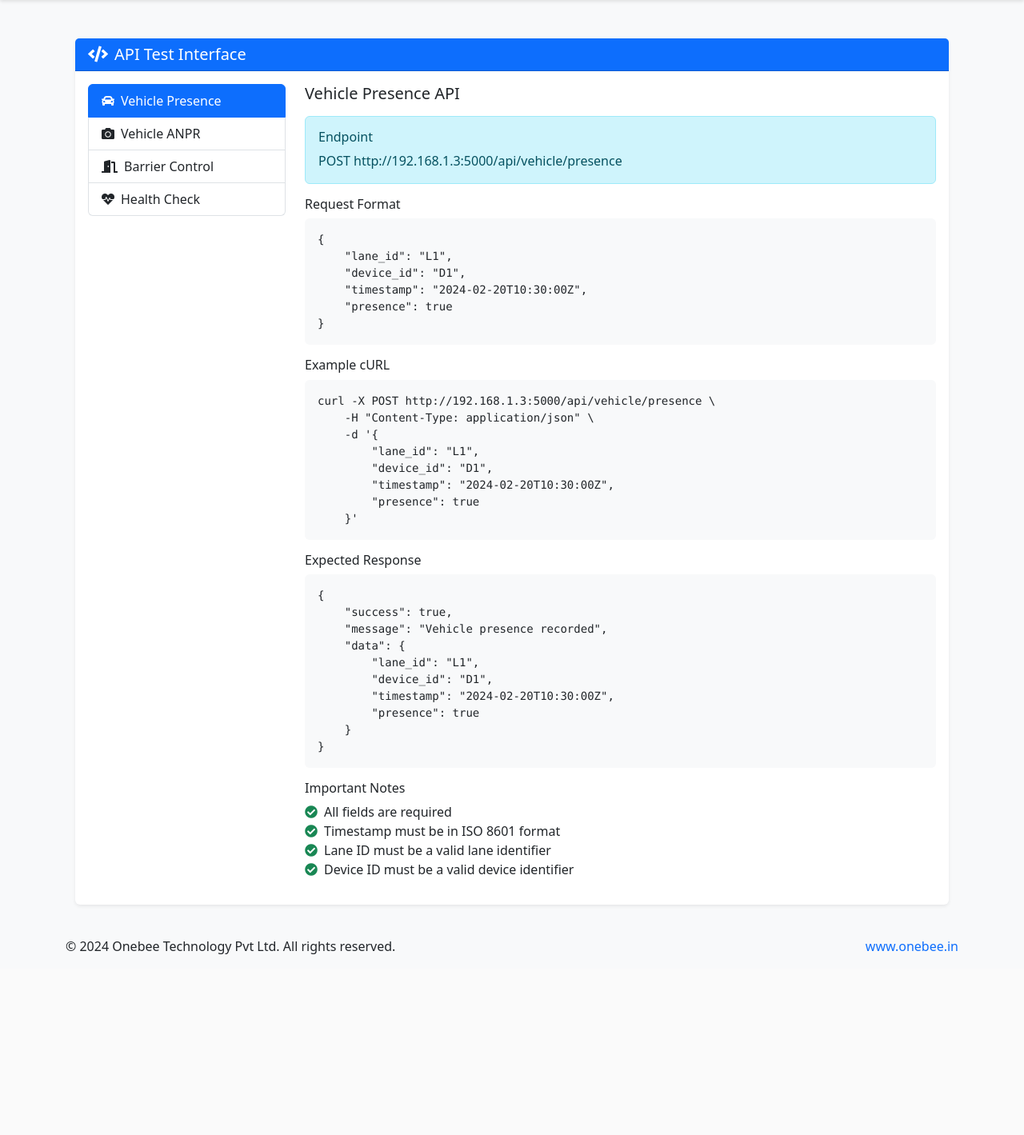
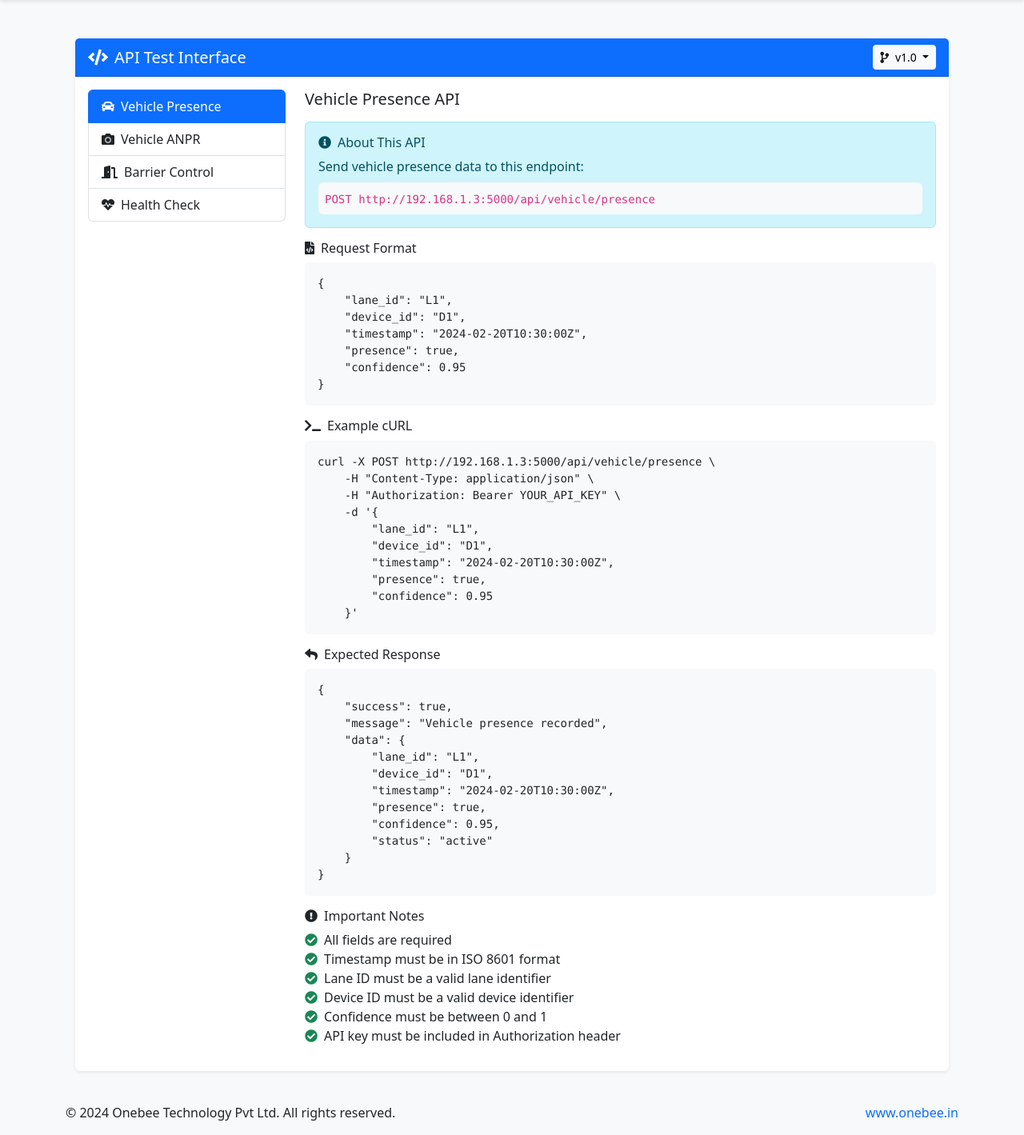
Before and after one commit to karthiknexoplus/Onebee, a Flask app: page /api-test in a window 1280 px wide. Shown: the part 80-1499 px from the top of the page at 80% size. Before the commit the page ends 1273 px from the top, so only its background shows below. Run offline with Flask 3, Linux system fonts and the light colour scheme; a user stored in the database is signed in; some libraries are stand-ins or nearby versions.

Commit message:
docs: enhance API documentation with better formatting and additional details

```diff
--- a/templates/api_test.html
+++ b/templates/api_test.html
@@ -7,10 +7,19 @@
     <div class="row">
         <div class="col-md-12">
             <div class="card">
-                <div class="card-header bg-primary text-white">
+                <div class="card-header bg-primary text-white d-flex justify-content-between align-items-center">
                     <h5 class="card-title mb-0">
                         <i class="fas fa-code me-2"></i>API Test Interface
                     </h5>
+                    <div class="dropdown">
+                        <button class="btn btn-light btn-sm dropdown-toggle" type="button" id="apiVersionDropdown" data-bs-toggle="dropdown">
+                            <i class="fas fa-code-branch me-2"></i>v1.0
+                        </button>
+                        <ul class="dropdown-menu dropdown-menu-end">
+                            <li><a class="dropdown-item" href="#" data-version="v1.0">v1.0 (Current)</a></li>
+                            <li><a class="dropdown-item" href="#" data-version="v0.9">v0.9 (Legacy)</a></li>
+                        </ul>
+                    </div>
                 </div>
                 <div class="card-body">
                     <div class="row">
@@ -35,31 +44,37 @@
                                 <div class="api-section" id="vehicle-presence">
                                     <h5 class="mb-3">Vehicle Presence API</h5>
                                     <div class="alert alert-info">
-                                        <h6 class="alert-heading">Endpoint</h6>
-                                        <p class="mb-0">POST http://192.168.1.3:5000/api/vehicle/presence</p>
+                                        <h6 class="alert-heading"><i class="fas fa-info-circle me-2"></i>About This API</h6>
+                                        <p class="mb-0">Send vehicle presence data to this endpoint:</p>
+                                        <div class="bg-light p-2 rounded mt-2">
+                                            <code>POST http://192.168.1.3:5000/api/vehicle/presence</code>
+                                        </div>
                                     </div>
                                     <div class="mb-3">
-                                        <h6>Request Format</h6>
+                                        <h6><i class="fas fa-file-code me-2"></i>Request Format</h6>
                                         <pre class="bg-light p-3 rounded"><code>{
     "lane_id": "L1",
     "device_id": "D1",
     "timestamp": "2024-02-20T10:30:00Z",
-    "presence": true
+    "presence": true,
+    "confidence": 0.95
 }</code></pre>
                                     </div>
                                     <div class="mb-3">
-                                        <h6>Example cURL</h6>
+                                        <h6><i class="fas fa-terminal me-2"></i>Example cURL</h6>
                                         <pre class="bg-light p-3 rounded"><code>curl -X POST http://192.168.1.3:5000/api/vehicle/presence \
     -H "Content-Type: application/json" \
+    -H "Authorization: Bearer YOUR_API_KEY" \
     -d '{
         "lane_id": "L1",
         "device_id": "D1",
         "timestamp": "2024-02-20T10:30:00Z",
-        "presence": true
+        "presence": true,
+        "confidence": 0.95
     }'</code></pre>
                                     </div>
                                     <div class="mb-3">
-                                        <h6>Expected Response</h6>
+                                        <h6><i class="fas fa-reply me-2"></i>Expected Response</h6>
                                         <pre class="bg-light p-3 rounded"><code>{
     "success": true,
     "message": "Vehicle presence recorded",
@@ -67,17 +82,21 @@
         "lane_id": "L1",
         "device_id": "D1",
         "timestamp": "2024-02-20T10:30:00Z",
-        "presence": true
+        "presence": true,
+        "confidence": 0.95,
+        "status": "active"
     }
 }</code></pre>
                                     </div>
                                     <div class="mb-3">
-                                        <h6>Important Notes</h6>
+                                        <h6><i class="fas fa-exclamation-circle me-2"></i>Important Notes</h6>
                                         <ul class="list-unstyled">
                                             <li><i class="fas fa-check-circle text-success me-2"></i>All fields are required</li>
                                             <li><i class="fas fa-check-circle text-success me-2"></i>Timestamp must be in ISO 8601 format</li>
                                             <li><i class="fas fa-check-circle text-success me-2"></i>Lane ID must be a valid lane identifier</li>
                                             <li><i class="fas fa-check-circle text-success me-2"></i>Device ID must be a valid device identifier</li>
+                                            <li><i class="fas fa-check-circle text-success me-2"></i>Confidence must be between 0 and 1</li>
+                                            <li><i class="fas fa-check-circle text-success me-2"></i>API key must be included in Authorization header</li>
                                         </ul>
                                     </div>
                                 </div>
@@ -85,35 +104,43 @@
                                 <div class="api-section" id="vehicle-anpr" style="display: none;">
                                     <h5 class="mb-3">Vehicle ANPR API</h5>
                                     <div class="alert alert-info">
-                                        <h6 class="alert-heading">Endpoint</h6>
-                                        <p class="mb-0">POST http://192.168.1.3:5000/api/vehicle/anpr</p>
+                                        <h6 class="alert-heading"><i class="fas fa-info-circle me-2"></i>About This API</h6>
+                                        <p class="mb-0">Send ANPR (Automatic Number Plate Recognition) data to this endpoint:</p>
+                                        <div class="bg-light p-2 rounded mt-2">
+                                            <code>POST http://192.168.1.3:5000/api/vehicle/anpr</code>
+                                        </div>
                                     </div>
                                     <div class="mb-3">
-                                        <h6>Request Format</h6>
+                                        <h6><i class="fas fa-file-code me-2"></i>Request Format</h6>
                                         <pre class="bg-light p-3 rounded"><code>{
     "lane_id": "L1",
     "device_id": "D1",
     "timestamp": "2024-02-20T10:30:00Z",
     "image_url": "http://example.com/image.jpg",
     "plate_number": "ABC123",
-    "confidence": 0.95
+    "confidence": 0.95,
+    "vehicle_type": "car",
+    "vehicle_color": "white"
 }</code></pre>
                                     </div>
                                     <div class="mb-3">
-                                        <h6>Example cURL</h6>
+                                        <h6><i class="fas fa-terminal me-2"></i>Example cURL</h6>
                                         <pre class="bg-light p-3 rounded"><code>curl -X POST http://192.168.1.3:5000/api/vehicle/anpr \
     -H "Content-Type: application/json" \
+    -H "Authorization: Bearer YOUR_API_KEY" \
     -d '{
         "lane_id": "L1",
         "device_id": "D1",
         "timestamp": "2024-02-20T10:30:00Z",
         "image_url": "http://example.com/image.jpg",
         "plate_number": "ABC123",
-        "confidence": 0.95
+        "confidence": 0.95,
+        "vehicle_type": "car",
+        "vehicle_color": "white"
     }'</code></pre>
                                     </div>
                                     <div class="mb-3">
-                                        <h6>Expected Response</h6>
+                                        <h6><i class="fas fa-reply me-2"></i>Expected Response</h6>
                                         <pre class="bg-light p-3 rounded"><code>{
     "success": true,
     "message": "ANPR data recorded",
@@ -123,17 +150,25 @@
         "timestamp": "2024-02-20T10:30:00Z",
         "plate_number": "ABC123",
         "confidence": 0.95,
-        "access_granted": true
+        "vehicle_type": "car",
+        "vehicle_color": "white",
+        "access_granted": true,
+        "user_details": {
+            "name": "John Doe",
+            "valid_until": "2024-12-31"
+        }
     }
 }</code></pre>
                                     </div>
                                     <div class="mb-3">
-                                        <h6>Important Notes</h6>
+                                        <h6><i class="fas fa-exclamation-circle me-2"></i>Important Notes</h6>
                                         <ul class="list-unstyled">
                                             <li><i class="fas fa-check-circle text-success me-2"></i>All fields are required</li>
                                             <li><i class="fas fa-check-circle text-success me-2"></i>Timestamp must be in ISO 8601 format</li>
                                             <li><i class="fas fa-check-circle text-success me-2"></i>Image URL must be accessible</li>
                                             <li><i class="fas fa-check-circle text-success me-2"></i>Confidence must be between 0 and 1</li>
+                                            <li><i class="fas fa-check-circle text-success me-2"></i>Vehicle type must be one of: car, truck, bus, motorcycle</li>
+                                            <li><i class="fas fa-check-circle text-success me-2"></i>API key must be included in Authorization header</li>
                                         </ul>
                                     </div>
                                 </div>
@@ -141,31 +176,39 @@
                                 <div class="api-section" id="barrier-control" style="display: none;">
                                     <h5 class="mb-3">Barrier Control API</h5>
                                     <div class="alert alert-info">
-                                        <h6 class="alert-heading">Endpoint</h6>
-                                        <p class="mb-0">POST http://192.168.1.3:5000/api/barrier/control</p>
+                                        <h6 class="alert-heading"><i class="fas fa-info-circle me-2"></i>About This API</h6>
+                                        <p class="mb-0">Send barrier control commands to this endpoint:</p>
+                                        <div class="bg-light p-2 rounded mt-2">
+                                            <code>POST http://192.168.1.3:5000/api/barrier/control</code>
+                                        </div>
                                     </div>
                                     <div class="mb-3">
-                                        <h6>Request Format</h6>
+                                        <h6><i class="fas fa-file-code me-2"></i>Request Format</h6>
                                         <pre class="bg-light p-3 rounded"><code>{
     "lane_id": "L1",
     "device_id": "D1",
     "action": "open",
-    "timestamp": "2024-02-20T10:30:00Z"
+    "timestamp": "2024-02-20T10:30:00Z",
+    "reason": "authorized_access",
+    "operator_id": "OP001"
 }</code></pre>
                                     </div>
                                     <div class="mb-3">
-                                        <h6>Example cURL</h6>
+                                        <h6><i class="fas fa-terminal me-2"></i>Example cURL</h6>
                                         <pre class="bg-light p-3 rounded"><code>curl -X POST http://192.168.1.3:5000/api/barrier/control \
     -H "Content-Type: application/json" \
+    -H "Authorization: Bearer YOUR_API_KEY" \
     -d '{
         "lane_id": "L1",
         "device_id": "D1",
         "action": "open",
-        "timestamp": "2024-02-20T10:30:00Z"
+        "timestamp": "2024-02-20T10:30:00Z",
+        "reason": "authorized_access",
+        "operator_id": "OP001"
     }'</code></pre>
                                     </div>
                                     <div class="mb-3">
-                                        <h6>Expected Response</h6>
+                                        <h6><i class="fas fa-reply me-2"></i>Expected Response</h6>
                                         <pre class="bg-light p-3 rounded"><code>{
     "success": true,
     "message": "Barrier command received",
@@ -174,17 +217,21 @@
         "device_id": "D1",
         "action": "open",
         "timestamp": "2024-02-20T10:30:00Z",
-        "status": "executing"
+        "status": "executing",
+        "command_id": "CMD123456",
+        "estimated_completion": "2024-02-20T10:30:05Z"
     }
 }</code></pre>
                                     </div>
                                     <div class="mb-3">
-                                        <h6>Important Notes</h6>
+                                        <h6><i class="fas fa-exclamation-circle me-2"></i>Important Notes</h6>
                                         <ul class="list-unstyled">
                                             <li><i class="fas fa-check-circle text-success me-2"></i>All fields are required</li>
                                             <li><i class="fas fa-check-circle text-success me-2"></i>Action must be either "open" or "close"</li>
                                             <li><i class="fas fa-check-circle text-success me-2"></i>Timestamp must be in ISO 8601 format</li>
                                             <li><i class="fas fa-check-circle text-success me-2"></i>Device must be online and accessible</li>
+                                            <li><i class="fas fa-check-circle text-success me-2"></i>Reason must be one of: authorized_access, maintenance, emergency, manual_override</li>
+                                            <li><i class="fas fa-check-circle text-success me-2"></i>API key must be included in Authorization header</li>
                                         </ul>
                                     </div>
                                 </div>
@@ -192,35 +239,51 @@
                                 <div class="api-section" id="health-check" style="display: none;">
                                     <h5 class="mb-3">Health Check API</h5>
                                     <div class="alert alert-info">
-                                        <h6 class="alert-heading">Endpoint</h6>
-                                        <p class="mb-0">POST http://192.168.1.3:5000/api/health/check</p>
+                                        <h6 class="alert-heading"><i class="fas fa-info-circle me-2"></i>About This API</h6>
+                                        <p class="mb-0">Send device health status updates to this endpoint:</p>
+                                        <div class="bg-light p-2 rounded mt-2">
+                                            <code>POST http://192.168.1.3:5000/api/health/check</code>
+                                        </div>
                                     </div>
                                     <div class="mb-3">
-                                        <h6>Request Format</h6>
+                                        <h6><i class="fas fa-file-code me-2"></i>Request Format</h6>
                                         <pre class="bg-light p-3 rounded"><code>{
     "lane_id": "L1",
     "device_id": "D1",
     "device_type": "barrier",
     "status": "online",
     "last_heartbeat": "2024-02-20T10:30:00Z",
-    "error_message": null
+    "error_message": null,
+    "metrics": {
+        "cpu_usage": 45.2,
+        "memory_usage": 60.8,
+        "temperature": 35.6,
+        "uptime": 86400
+    }
 }</code></pre>
                                     </div>
                                     <div class="mb-3">
-                                        <h6>Example cURL</h6>
+                                        <h6><i class="fas fa-terminal me-2"></i>Example cURL</h6>
                                         <pre class="bg-light p-3 rounded"><code>curl -X POST http://192.168.1.3:5000/api/health/check \
     -H "Content-Type: application/json" \
+    -H "Authorization: Bearer YOUR_API_KEY" \
     -d '{
         "lane_id": "L1",
         "device_id": "D1",
         "device_type": "barrier",
         "status": "online",
         "last_heartbeat": "2024-02-20T10:30:00Z",
-        "error_message": null
+        "error_message": null,
+        "metrics": {
+            "cpu_usage": 45.2,
+            "memory_usage": 60.8,
+            "temperature": 35.6,
+            "uptime": 86400
+        }
     }'</code></pre>
                                     </div>
                                     <div class="mb-3">
-                                        <h6>Expected Response</h6>
+                                        <h6><i class="fas fa-reply me-2"></i>Expected Response</h6>
                                         <pre class="bg-light p-3 rounded"><code>{
     "success": true,
     "message": "Health check received",
@@ -230,17 +293,30 @@
         "device_type": "barrier",
         "status": "online",
         "last_heartbeat": "2024-02-20T10:30:00Z",
-        "error_message": null
+        "error_message": null,
+        "metrics": {
+            "cpu_usage": 45.2,
+            "memory_usage": 60.8,
+            "temperature": 35.6,
+            "uptime": 86400
+        },
+        "health_score": 95,
+        "recommendations": [
+            "System performing well",
+            "No maintenance required"
+        ]
     }
 }</code></pre>
                                     </div>
                                     <div class="mb-3">
-                                        <h6>Important Notes</h6>
+                                        <h6><i class="fas fa-exclamation-circle me-2"></i>Important Notes</h6>
                                         <ul class="list-unstyled">
                                             <li><i class="fas fa-check-circle text-success me-2"></i>All fields are required</li>
                                             <li><i class="fas fa-check-circle text-success me-2"></i>Device type must be one of: barrier, camera, sensor</li>
-                                            <li><i class="fas fa-check-circle text-success me-2"></i>Status must be one of: online, offline, error</li>
+                                            <li><i class="fas fa-check-circle text-success me-2"></i>Status must be one of: online, offline, error, maintenance</li>
                                             <li><i class="fas fa-check-circle text-success me-2"></i>Last heartbeat must be in ISO 8601 format</li>
+                                            <li><i class="fas fa-check-circle text-success me-2"></i>Metrics are optional but recommended</li>
+                                            <li><i class="fas fa-check-circle text-success me-2"></i>API key must be included in Authorization header</li>
                                         </ul>
                                     </div>
                                 </div>
@@ -257,6 +333,7 @@
 document.addEventListener('DOMContentLoaded', function() {
     const apiList = document.getElementById('api-list');
     const apiSections = document.querySelectorAll('.api-section');
+    const apiVersionDropdown = document.getElementById('apiVersionDropdown');
 
     apiList.addEventListener('click', function(e) {
         e.preventDefault();
@@ -275,6 +352,10 @@ document.addEventListener('DOMContentLoaded', function() {
             });
         }
     });
+
+    apiVersionDropdown.addEventListener('click', function(e) {
+        e.preventDefault();
+    });
 });
 </script>
 {% endblock %}
```
